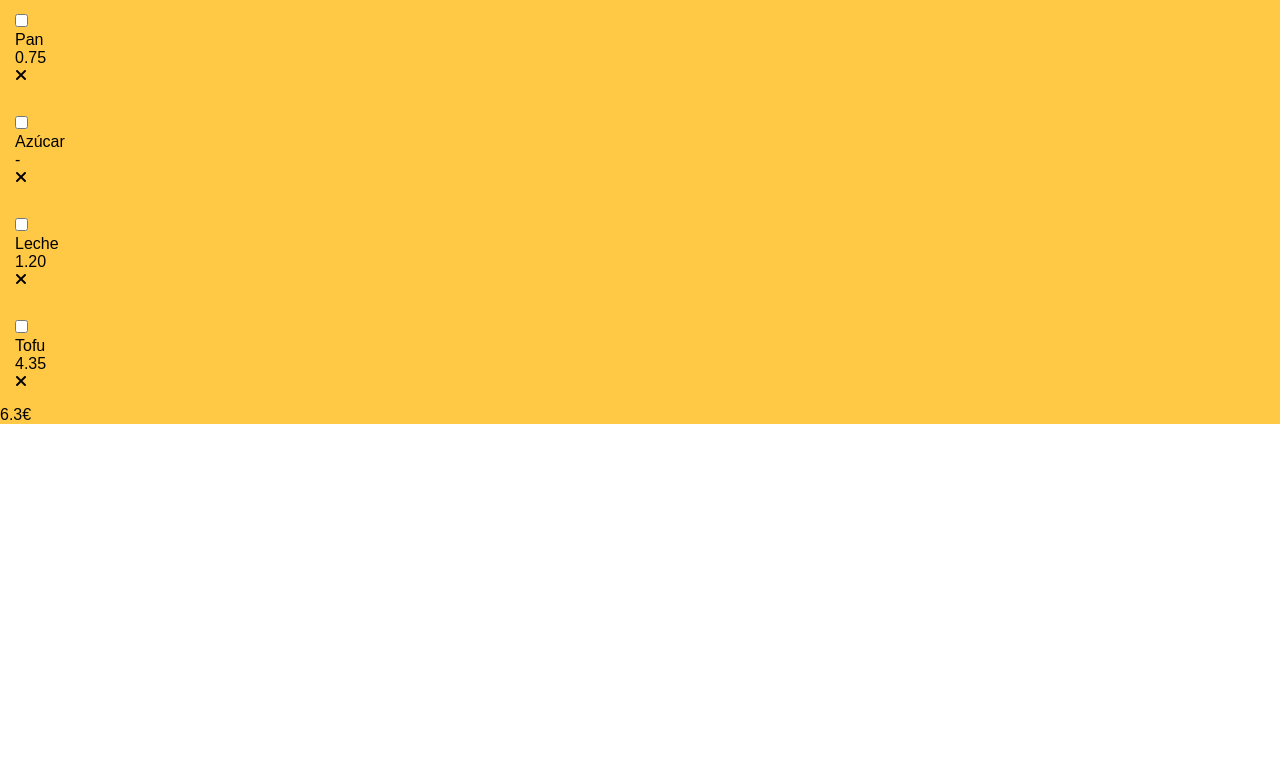
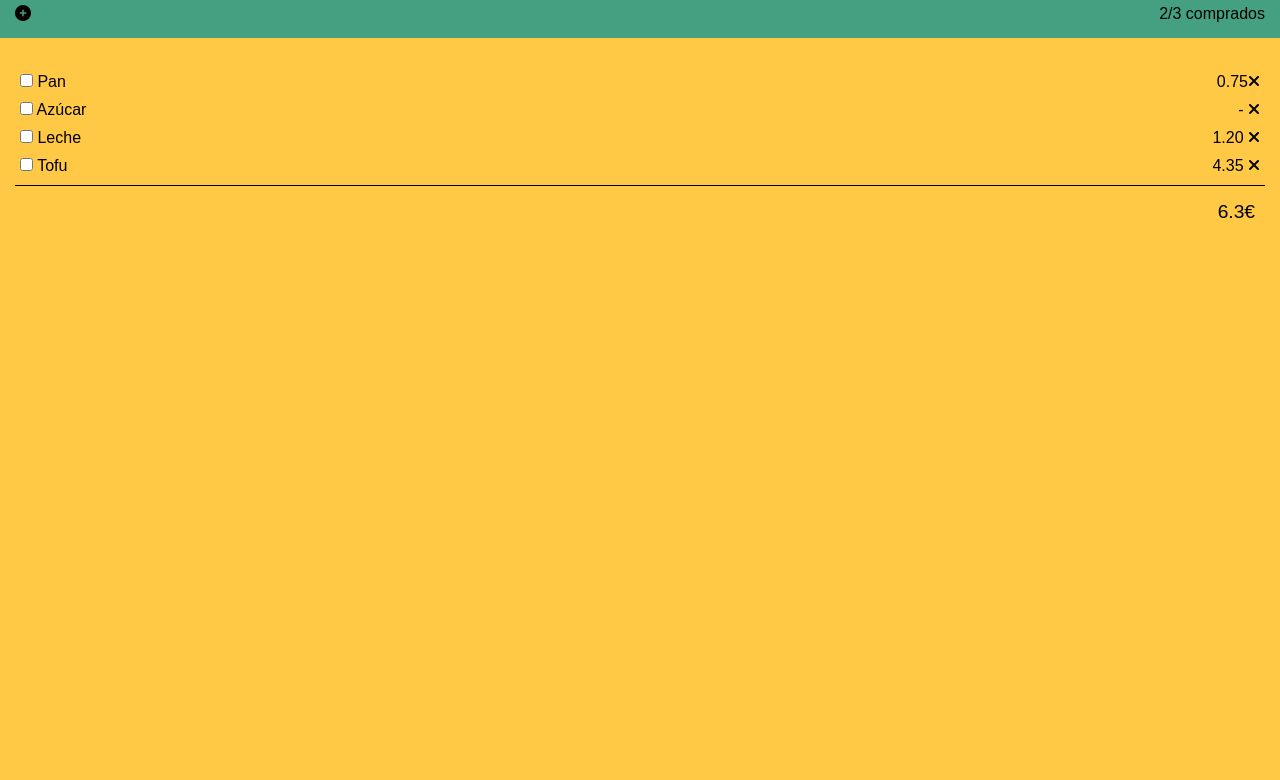
Before and after one commit to lfilella97/202301-w1ch3-lluis-filella, a website built with Parcel: page src/index.html in a window 1280 px wide. Shown: the part 68-848 px from the top of the page. Before the commit the page ends 800 px from the top, so only its background shows below. Built offline with nearby package versions, Linux system fonts and the light colour scheme.

Commit message:
add style to index.html

```diff
--- a/src/index.html
+++ b/src/index.html
@@ -15,8 +15,8 @@
     <h1>Lista de la compra</h1>
     <nav>
       <ul class="links">
-        <li><a href="./index.html">Lista</a></li>
-        <li><a href="./form.html">Añadir</a></li>
+        <li class="link"></li><a href="./index.html">Lista</a></li>
+        <li class="link"></li><a href="./form.html">Añadir</a></li>
       </ul>
     </nav>
   </header>
@@ -26,25 +26,29 @@
       <span>2/3 comprados</span>
     </section>
     <section class="listed-elements-section">
-      <ul>
-        <li><input type="checkbox">
-          <div>Pan</div>
-          <div>0.75</div> <i class="fa-solid fa-xmark"></i>
+      <ul class="lista-compra">
+        <li class="item-lista-compra">
+          <div><input type="checkbox">
+            Pan</div>
+          <div>0.75<i class="fa-solid fa-xmark"></i></div>
         </li>
-        <li><input type="checkbox">
-          <div>Azúcar</div>
-          <div>-</div> <i class="fa-solid fa-xmark"></i>
+        <li class="item-lista-compra">
+          <div><input type="checkbox">
+            Azúcar</div>
+          <div>- <i class="fa-solid fa-xmark"></i></div>
         </li>
-        <li><input type="checkbox">
-          <div>Leche</div>
-          <div>1.20</div> <i class="fa-solid fa-xmark"></i>
+        <li class="item-lista-compra">
+          <div><input type="checkbox">
+            Leche</div>
+          <div>1.20 <i class="fa-solid fa-xmark"></i></div>
         </li>
-        <li><input type="checkbox">
-          <div>Tofu</div>
-          <div>4.35</div> <i class="fa-solid fa-xmark"></i>
+        <li class="item-lista-compra">
+          <div><input type="checkbox">
+            Tofu</div>
+          <div>4.35 <i class="fa-solid fa-xmark"></i></div>
         </li>
       </ul>
-      <span>6.3€</span>
+      <div class="price">6.3€</div>
     </section>
   </main>
 
--- a/src/style.css
+++ b/src/style.css
@@ -7,40 +7,73 @@
   margin-block-end: 0;
   padding-inline-start: 0;
 }
-html {
-  min-height: 100vh;
-  min-width: 100vw;
-  display: flex;
+
+body {
+  height: 100vh;
+  width: 100vw;
   font-family: Arial, Helvetica, sans-serif;
 }
 
 header {
   background-color: #279989;
   display: flex;
-  width: 100vw;
+  justify-content: space-evenly;
+  padding: 15px;
 }
 h1 {
   color: white;
   font-size: 1.5rem;
-  margin: 10px;
 }
 nav {
-  flex: 1;
+  display: flex;
+  align-items: center;
+  justify-content: space-between;
 }
 .links {
   display: flex;
+  justify-content: center;
 }
-li {
-  padding: 15px;
+.link {
+  padding: 0 15px 0 0;
 }
+
 a:is(:link, :visited, :active) {
   text-decoration: none;
   color: #fff;
 }
+
+main {
+  height: 100%;
+}
+
 .add-elements {
+  display: flex;
+  justify-content: space-between;
   background-color: #44a080;
+  padding: 15px;
 }
 
 .listed-elements-section {
+  padding-top: 30px;
   background-color: #ffc845;
+  height: 100%;
 }
+
+.item-lista-compra {
+  display: flex;
+  justify-content: space-between;
+  padding: 5px;
+}
+
+.lista-compra {
+  margin: 0px 15px 15px 15px;
+  border-bottom: 1px solid black;
+  padding-bottom: 5px;
+}
+
+.price {
+  display: flex;
+  justify-content: right;
+  padding-right: 25px;
+  font-size: 1.2rem;
+}
```
Also changed, not shown: src/form.html (+5 -2 lines).
